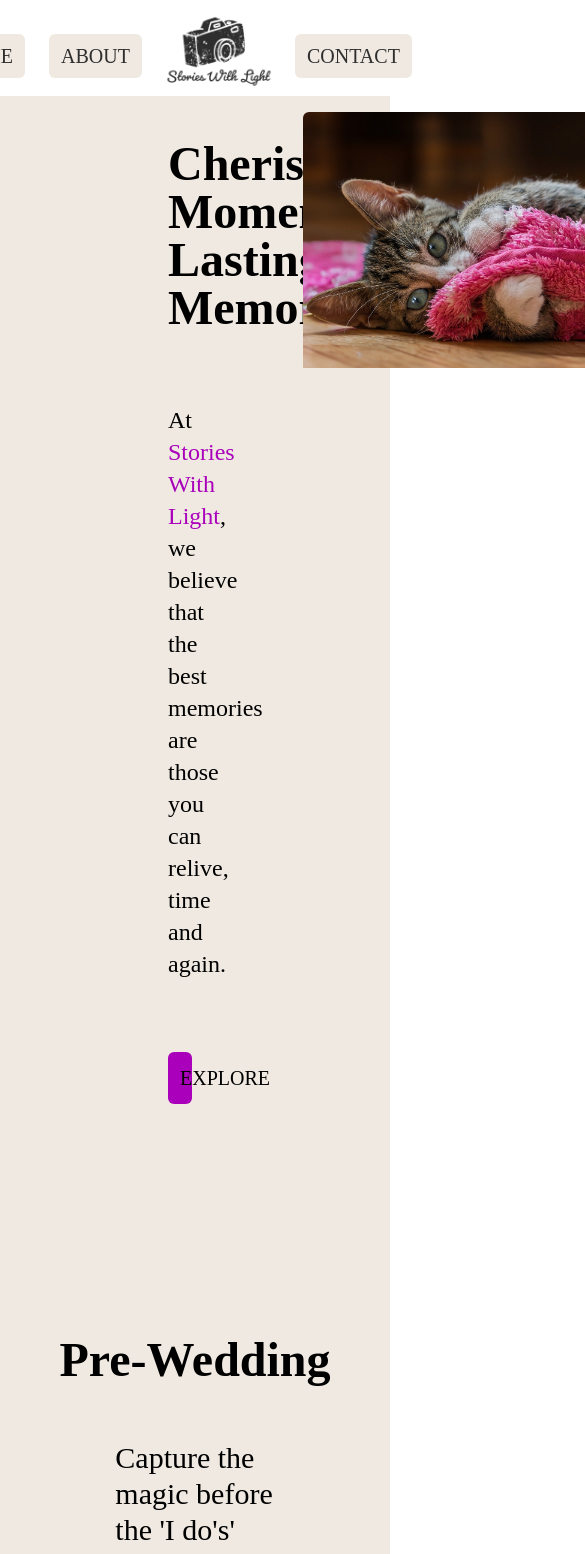
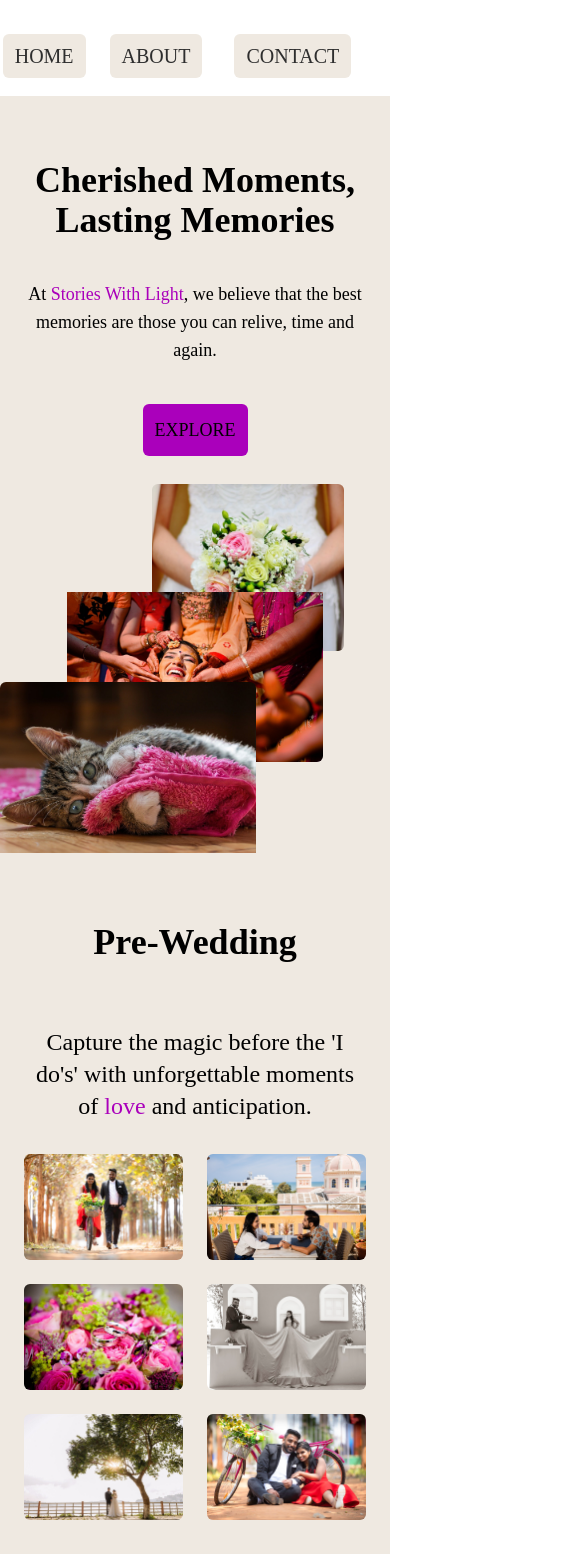
Before and after one commit to kailash-mv/StoriesWithLight-PhotoStudioPjt, a React (Create React App) app: page / in a window 390 px wide. Shown: the top 1554 px of the page, 585 px wide, since content can reach past the window. Built offline with nearby package versions, Linux system fonts and the light colour scheme; grey boxes are pictures that could not be loaded.

Commit message:
mobile responsive first draft

```diff
--- a/src/components/ViewHeader.js
+++ b/src/components/ViewHeader.js
@@ -5,25 +5,28 @@ const Viewheader = ({ onHandleContactClick }) => {
   const arr = ["instagram", "facebook", "youtube", "twitter"];
   return (
     <div className="">
-      <header className="mt-4 flex min-w-8 justify-center bg-backgroundtwo">
-        <div className="flex flex-row text-accentthree items-center justify-center px-7 pl-10 h-20 ">
-          <button className="mx-3 px-3 py-2 bg-backgroundone rounded-md text-xl opacity-100 hover:opacity-70 font-light">
+      <header className="mt-4 flex justify-center bg-backgroundtwo">
+        <div className="flex flex-row items-center justify-center px-7 pl-10 h-20 text-accentthree md:flex-nowrap md:h-20 md:px-7">
+          <button className="mx-3 px-3 py-2 bg-backgroundone rounded-md text-xl opacity-100 hover:opacity-70 font-light md:text-xl">
             HOME
           </button>
           <button
             onClick={onHandleContactClick}
-            className="mx-3 mr-4 px-3 py-2 bg-backgroundone rounded-md text-xl opacity-100 hover:opacity-70 font-light"
+            className="mx-3 mr-4 px-3 py-2 bg-backgroundone rounded-md text-xl opacity-100 hover:opacity-70 font-light md:text-xl"
           >
             ABOUT
           </button>
-          <img src={logoswl} className="mt-4 pb-6 max-h-28 w-auto"></img>
+          <img
+            src={logoswl}
+            className="hidden md:block mt-4 pb-6 max-h-28 w-auto"
+          />
           <button
             onClick={onHandleContactClick}
-            className="mx-3 ml-4 px-3 py-2 bg-backgroundone rounded-md text-xl opacity-100 hover:opacity-70 font-light"
+            className="mx-3 ml-4 px-3 py-2 bg-backgroundone rounded-md text-xl opacity-100 hover:opacity-70 font-light md:text-xl"
           >
             CONTACT
           </button>
-          <div className="flex space-x-2 mt-3 px-3 text-2xl pb-3">
+          <div className="flex space-x-2 mt-3 px-3 text-2xl pb-3 md:mt-3">
             {arr.map((topic) => {
               var link = `https://www.${topic}.com/storieswithlight`;
               var srclink = `https://img.icons8.com/color/48/${topic}.png`;
@@ -32,7 +35,7 @@ const Viewheader = ({ onHandleContactClick }) => {
                   <img
                     src={srclink}
                     alt={topic}
-                    className="w-8 h-8 object-cover hover:opacity-80"
+                    className="w-6 h-6 md:w-8 md:h-8 object-cover hover:opacity-80"
                   />
                 </a>
               );
--- a/src/components/ViewShow.js
+++ b/src/components/ViewShow.js
@@ -4,41 +4,41 @@ import image3 from "./assets/photo3.jpg";
 
 const ViewShow = ({ onHandleClick }) => {
   return (
-    <div className="grid grid-cols-3 grid-rows-1 bg-backgroundone p-10 mb-7 pb-24">
-      <p className="col-span-1 ml-32 pt-1 flex flex-col">
-        <p className="text-5xl font-extrabold ">
-          {/* Every Frame, <br /> a Story to Be Told <br /> <br /> Every Moment,
-          <br />a Memory to Hold */}
+    <div className="grid grid-cols-1 md:grid-cols-3 grid-rows-1 bg-backgroundone p-6 md:p-10 mb-7 pb-12 md:pb-24">
+      <p className="md:col-span-1 md:ml-32 pt-10 md:pt-[100px] flex flex-col text-center md:text-left">
+        <p className="text-4xl md:text-5xl font-extrabold">
           Cherished Moments, <br /> <span> Lasting Memories </span>
         </p>
         <br />
-        <br />
-        <span className="text-2xl my-6">
+        <span className="text-lg md:text-2xl my-4 md:my-6">
           At <span className="text-accentone">Stories With Light</span>, we
           believe that the best memories are those you can relive, time and
           again.
         </span>
         <br />
-        <br />
         <button
           onClick={onHandleClick}
-          className="py-3 px-3 max-w-32 rounded-md bg-accentone text-xl opacity-100 hover:opacity-70 font-light"
+          className="py-3 px-3 max-w-32 mx-auto md:mx-0 rounded-md bg-accentone text-lg md:text-xl opacity-100 hover:opacity-70 font-light"
         >
           EXPLORE
         </button>
       </p>
 
-      <div className="mt-10 col-span-2 flex flex-col">
-        <div className="relative pl-56 pr-48 pt-24">
+      <div className="mt-10 md:col-span-2 flex flex-col">
+        <div className="relative px-4 md:pl-56 md:pr-48 pt-12 md:pt-24">
           <img
             src={image2}
-            className="rounded-md absolute z-0 w-72 h-auto -mt-[140px] ml-80 "
+            className="rounded-md absolute z-0 w-48 md:w-72 h-auto -mt-[60px] md:-mt-[140px] ml-28 md:ml-[570px]"
             alt=""
           />
-          <img src={image1} className="rounded-md relative z-10" alt="" />
+          <img
+            src={image1}
+            className="rounded-md relative z-10 w-64 md:w-auto pt-12 mx-auto md:mx-0"
+            alt=""
+          />
           <img
             src={image3}
-            className="rounded-md absolute z-20 w-96 h-auto -mt-40 -ml-16 pb-12"
+            className="rounded-md absolute z-20 w-64 md:w-96 h-auto -mt-20 md:-mt-40 -ml-10 md:-ml-16 pb-12"
             alt=""
           />
         </div>
@@ -48,29 +48,3 @@ const ViewShow = ({ onHandleClick }) => {
 };
 
 export default ViewShow;
-
-// <p className="bg-backgroundtwo rounded-xl px-4 py-4 mx-56 text-xl border-y-2 pb-8 border-spacing-y-14 border-accenttwo">
-// At <strong>Stories With Light</strong>, we believe that the best
-// memories are those you can relive, time and again. We’re passionate
-// about capturing the essence of love, joy, and companionship—whether it's
-// the warmth of a pre-wedding shoot, the elegance of a wedding day, or the
-// playful charm of your furry friends. Specializing in authentic and
-// timeless photography, our team brings an artistic approach to each
-// moment, making it as vivid in years to come as it is today. Let us
-// preserve the story of your celebration, one frame at a time.
-// </p>
-// <img
-// src={images[currentIndex]}
-// className={`mx-5 my-16 rounded-xl border-accenttwo ${fadeClass}`}
-// alt="Slideshow"
-// />
-// <style jsx>{`
-// .fade-in {
-//   opacity: 1;
-//   transition: opacity 0.5s ease-in;
-// }
-// .fade-out {
-//   opacity: 0;
-//   transition: opacity 0.5s ease-out;
-// }
-// `}</style>
--- a/src/components/ViewTopics.js
+++ b/src/components/ViewTopics.js
@@ -17,121 +17,70 @@ import image18 from "./assets/photo18.jpg";
 import image19 from "./assets/photo19.jpg";
 import image20 from "./assets/photo20.jpg";
 import image21 from "./assets/photo21.jpg";
+
 const ViewTopics = forwardRef((props, ref) => {
-  // const arr = ["Pre-Wedding", "Wedding", "Pets"];
+  const sections = [
+    {
+      title: "Pre-Wedding",
+      description:
+        "Capture the magic before the 'I do's' with unforgettable moments of love and anticipation.",
+      images: [image4, image5, image6, image7, image8, image9],
+    },
+    {
+      title: "Wedding",
+      description:
+        "Preserve the elegance and joy of your special day with timeless and breathtaking images.",
+      images: [image10, image11, image12, image13, image14, image15],
+    },
+    {
+      title: "Pets",
+      description:
+        "Celebrate your furry friends with stunning portraits that capture their unique charm and personality.",
+      images: [image16, image17, image18, image19, image20, image21],
+    },
+  ];
 
   return (
-    <>
-      <div ref={ref} className="mt-20 flex flex-col items-center">
-        <h1 className="text-5xl my-14 font-extrabold">Pre-Wedding</h1>
-        <p className=" mx-52 text-3xl">
-          Capture the magic before the 'I do's' with <br />
-          unforgettable moments of
-          <span className="text-accentone"> love </span>
-          and <span className="text-accentone">anticipation.</span>
-        </p>
-        <div className=" mt-16 flex justify-center flex-wrap gap-20 mx-56">
-          <img src={image4} className="rounded-sm h-1/4 w-1/4" alt="" />
-          <img src={image5} className="rounded-sm h-1/4 w-1/4" alt="" />
-          <img src={image6} className="rounded-sm h-1/4 w-1/4" alt="" />
-          <img src={image7} className="rounded-sm h-1/4 w-1/4" alt="" />
-          <img src={image8} className="rounded-sm h-1/4 w-1/4" alt="" />
-          <img src={image9} className="rounded-sm h-1/4 w-1/4" alt="" />
-        </div>
-        <div className="mt-20 flex flex-col items-center">
-          <h1 className="text-5xl my-14 font-extrabold">Wedding</h1>
-          <p className=" mx-52 text-3xl">
-            Preserve the <span className="text-accentone">elegance</span> and
-            <span className="text-accentone"> joy </span> of your special day
-            <br />
-            with timeless and breathtaking images.
+    <div ref={ref} className="mt-20 flex flex-col items-center">
+      {sections.map((section, index) => (
+        <div key={index} className="mb-10 w-full px-6 sm:px-12 lg:mx-56">
+          <h1 className="text-4xl sm:text-5xl font-extrabold text-center my-8">
+            {section.title}
+          </h1>
+
+          <p className="text-2xl sm:text-2xl text-center py-8">
+            {section.description.split(" ").map((word, i) =>
+              [
+                "love",
+                "anticipation",
+                "elegance",
+                "joy",
+                "charm",
+                "personality",
+              ].includes(word) ? (
+                <span key={i} className="text-accentone">
+                  {" " + word + " "}
+                </span>
+              ) : (
+                word + " "
+              )
+            )}
           </p>
-          <div className="mt-16 flex justify-center flex-wrap gap-20 mx-56">
-            <img src={image10} className="rounded-md h-1/4 w-1/4" alt="" />
-            <img src={image11} className="rounded-md h-1/4 w-1/4" alt="" />
-            <img src={image12} className="rounded-md h-1/4 w-1/4" alt="" />
-            <img src={image13} className="rounded-md h-1/4 w-1/4" alt="" />
-            <img src={image14} className="rounded-md h-1/4 w-1/4" alt="" />
-            <img src={image15} className="rounded-md h-1/4 w-1/4" alt="" />
+
+          <div className="grid grid-cols-2 sm:grid-cols-3 gap-6 lg:gap-20 md:px-40 md:py-10 ">
+            {section.images.map((img, imgIndex) => (
+              <img
+                key={imgIndex}
+                src={img}
+                className="rounded-md w-full"
+                alt={`${section.title} ${imgIndex + 1}`}
+              />
+            ))}
           </div>
         </div>
-      </div>
-      <div className="mt-20 flex flex-col items-center">
-        <h1 className="text-5xl my-14 font-extrabold">Pets</h1>
-        <p className=" mx-52 text-3xl">
-          Celebrate your furry friends with stunning portraits
-          <br /> that capture their unique{" "}
-          <span className="text-accentone"> charm </span> and{" "}
-          <span className="text-accentone"> personality. </span>
-        </p>
-        <div className=" mt-16 flex justify-center flex-wrap gap-20 mx-56">
-          <img src={image16} className="rounded-md h-1/4 w-1/4" alt="" />
-          <img src={image17} className="rounded-md h-1/4 w-1/4" alt="" />
-          <img src={image18} className="rounded-md h-1/4 w-1/4" alt="" />
-          <img src={image19} className="rounded-md h-1/4 w-1/4" alt="" />
-          <img src={image20} className="rounded-md h-1/4 w-1/4" alt="" />
-          <img src={image21} className="rounded-md h-1/4 w-1/4" alt="" />
-        </div>
-      </div>
-    </>
+      ))}
+    </div>
   );
 });
 
 export default ViewTopics;
-
-// return (
-//   <div className="mt-20">
-//     {arr.map((ele, index) => {
-//       return (
-// <div className="flex flex-col items-center">
-//   <h1 className="text-5xl my-14 font-extrabold">{ele}</h1>
-//   <p className=" mx-52 mt-10  text-3xl">
-//     Capture the magic before the
-//     <span className="text-accentone"> 'I do's'</span> with <br />
-//     unforgettable moments of
-//     <span className="text-accentone"> love </span>
-//     and anticipation.
-//   </p>
-//   <div className=" mt-20 flex justify-center flex-wrap gap-28 mx-56">
-//     <img src={image4} className="rounded-md h-1/4 w-1/4" />
-//     <img src={image4} className="rounded-md h-1/4 w-1/4" />
-//     <img src={image4} className="rounded-md h-1/4 w-1/4" />
-//     <img src={image4} className="rounded-md h-1/4 w-1/4" />
-//     <img src={image4} className="rounded-md h-1/4 w-1/4" />
-//     <img src={image4} className="rounded-md h-1/4 w-1/4" />
-//   </div>
-// </div>
-//       );
-//     })}
-//   </div>
-// );
-
-// export default ViewTopics;
-
-{
-  // const arr = ["Pre-Wedding", "Wedding", "Pets"];
-  /* {arr.map((topic, index) => {
-          const link = `https://loremflickr.com/500/500/${topic}`;
-          var desc =
-            index == 0
-              ? "Capture the magic before the 'I do's' with unforgettable moments of love and anticipation."
-              : index == 1
-              ? "Preserve the elegance and joy of your special day with timeless and breathtaking images."
-              : "Celebrate your furry friends with stunning portraits that capture their unique charm and personality.";
-          return (
-            <div key={index} className="pb-8">
-              <h2 className="py-14 rounded text-center font-['Garamond'] text-7xl">
-                <span className="bg-backgroundtwo  border-y-2 rounded-xl mx-44 py-2 border-accenttwo opacity-100 hover:opacity-70">
-                  <a href="">{topic}</a>
-                </span>
-              </h2>
-              <div className="flex flex-row space-x-7">
-                <img src={link} className="mx-5 my-16 rounded-xl" alt={topic} />
-                <h3 className="my-36 ml-6 font-['Garamond'] text-5xl font-medium">
-                  <div className="mr-8 rounded-xl p-6">{desc}</div>
-                </h3>
-              </div>
-            </div>
-          );
-        })} */
-}
```
